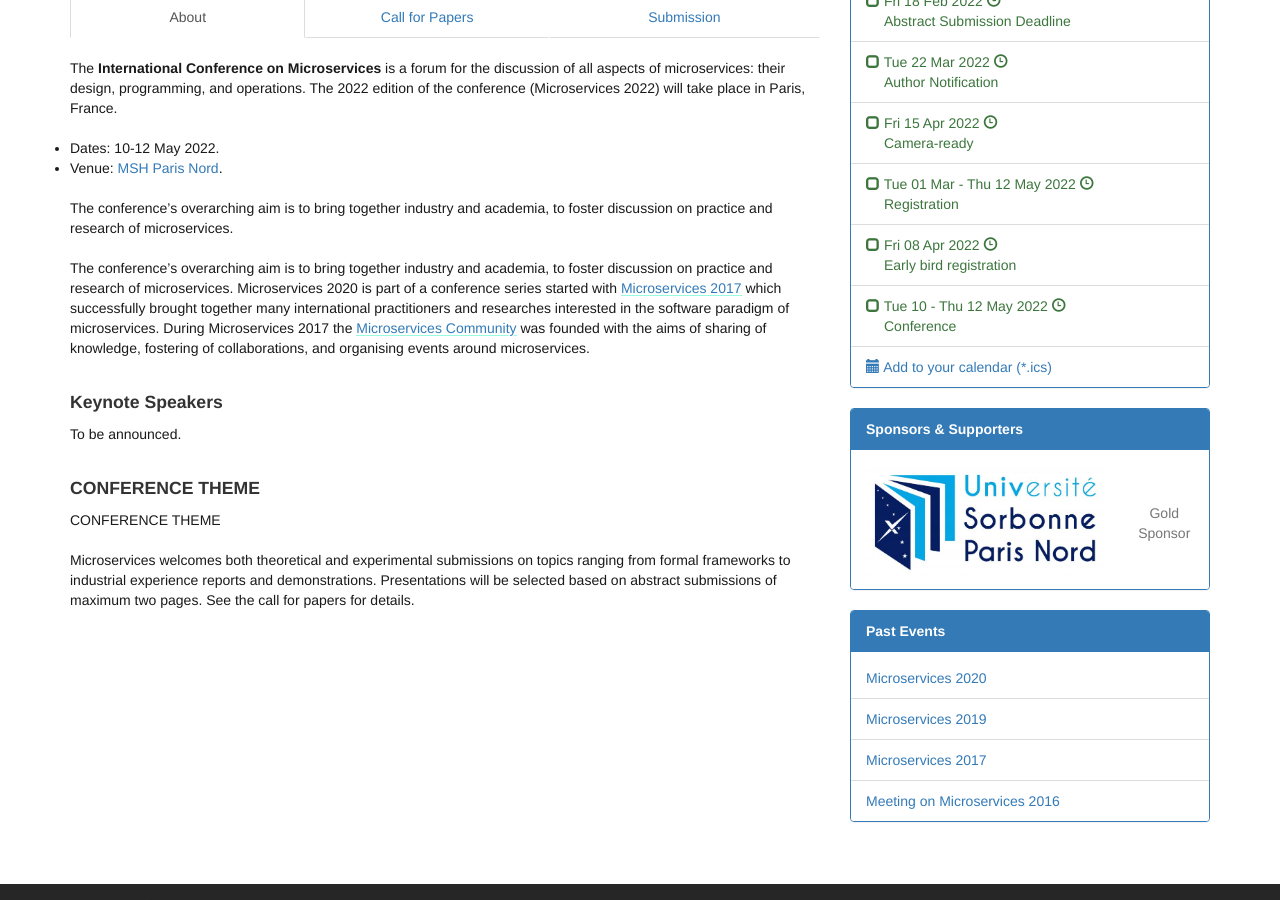
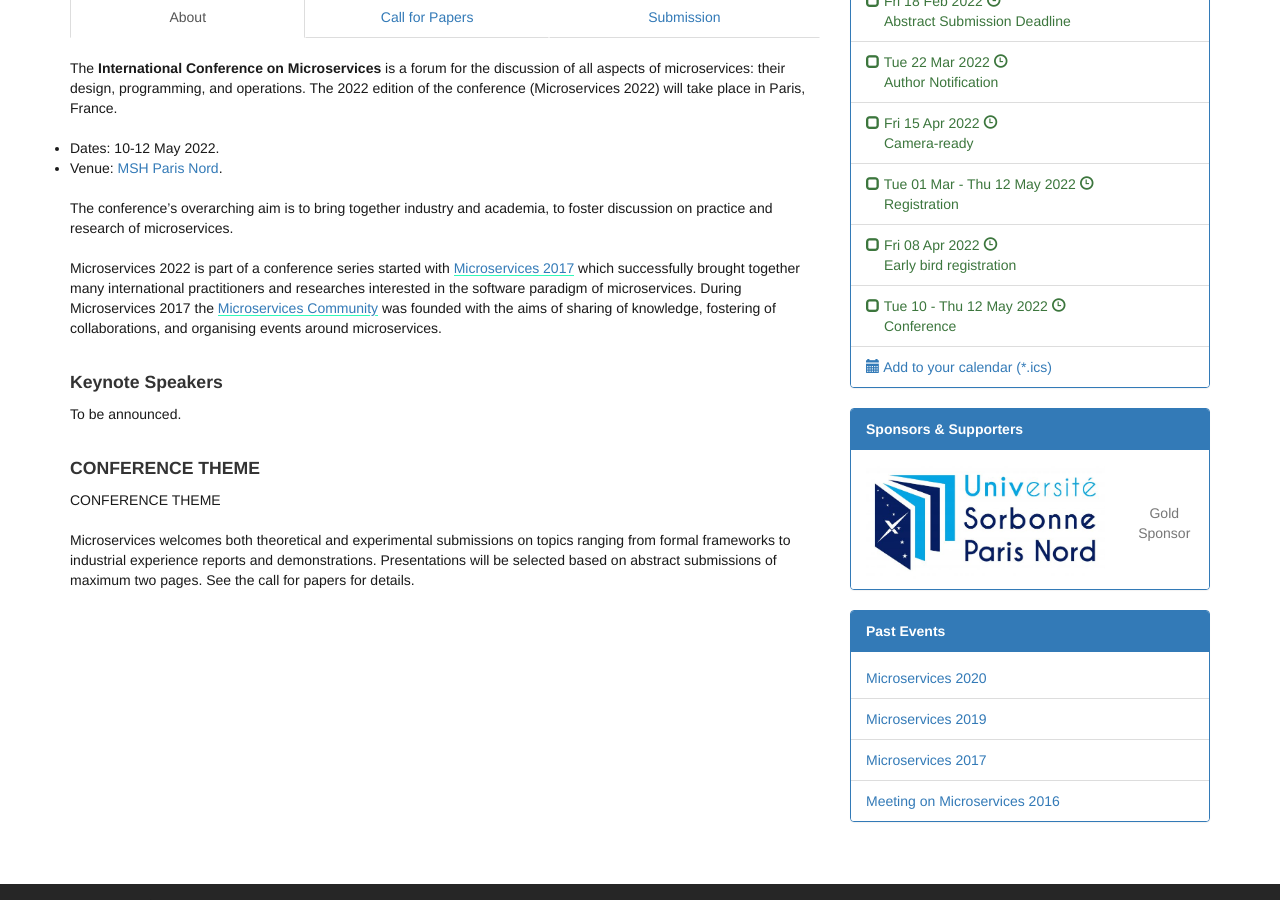
Before and after one commit to microservices-community/microservices-2022, a Jekyll site: the page built from index.md, in a window 1280 px wide and 900 px high, scrolled down 570 px. Built offline with Jekyll 4.4.1, drawn with Linux system fonts in a browser that asks for light colours.

Commit message:
update about subpage

```diff
--- a/subpages/about.md
+++ b/subpages/about.md
@@ -4,8 +4,6 @@ The **International Conference on Microservices** is a forum for the discussion
 
 - Venue: [MSH Paris Nord](https://www.mshparisnord.fr/).
 
-
 The conference's overarching aim is to bring together industry and academia, to foster discussion on practice and research of microservices.
 
-The conference’s overarching aim is to bring together industry and academia, to foster discussion on practice and research of microservices.
-Microservices 2020 is part of a conference series started with [Microservices 2017](https://www.conf-micro.services/2017/index.html) which successfully brought together many international practitioners and researches interested in the software paradigm of microservices. During Microservices 2017 the [Microservices Community](https://microservices.community) was founded with the aims of sharing of knowledge, fostering of collaborations, and organising events around microservices.
+Microservices 2022 is part of a conference series started with [Microservices 2017](https://www.conf-micro.services/2017/index.html) which successfully brought together many international practitioners and researches interested in the software paradigm of microservices. During Microservices 2017 the [Microservices Community](https://microservices.community) was founded with the aims of sharing of knowledge, fostering of collaborations, and organising events around microservices.
```
